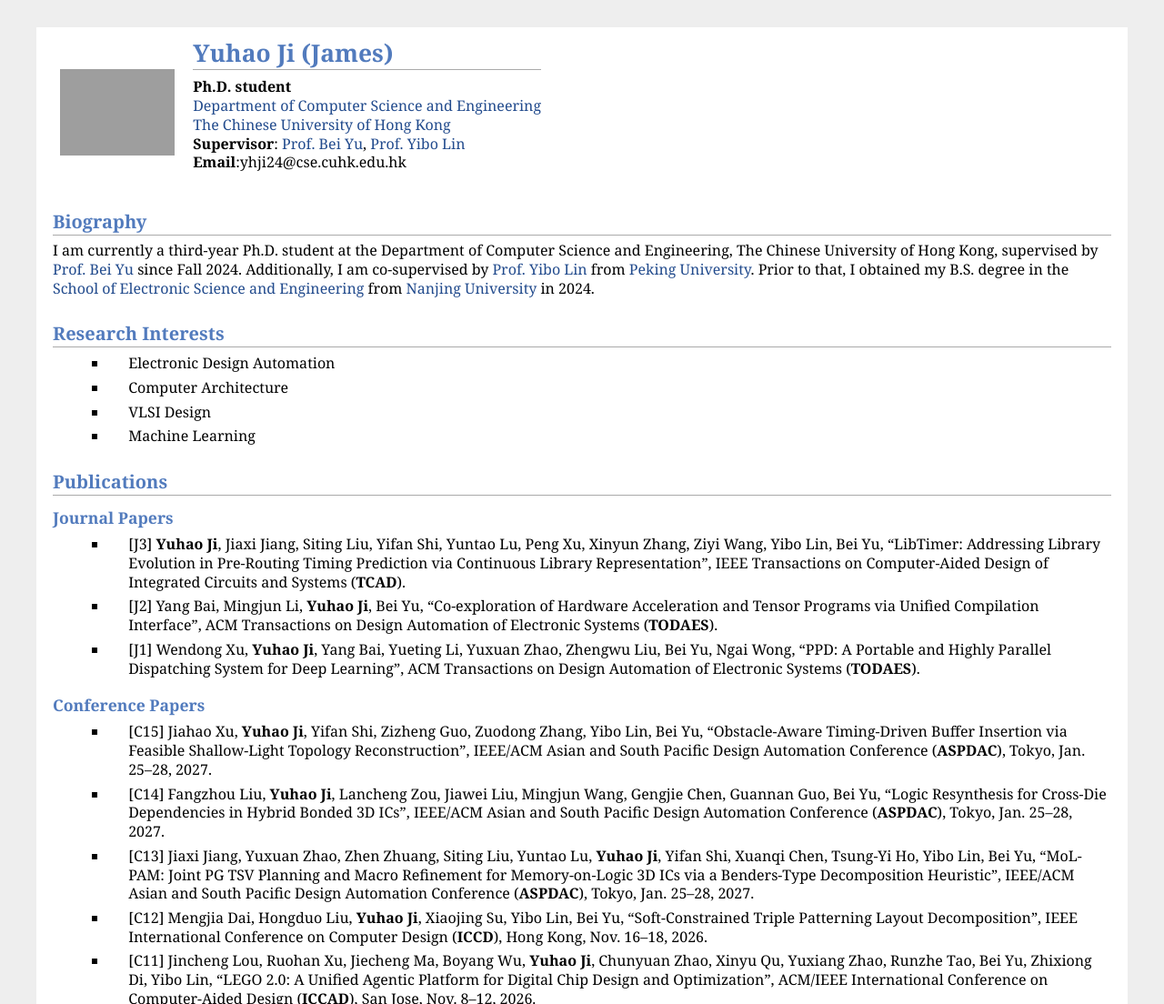
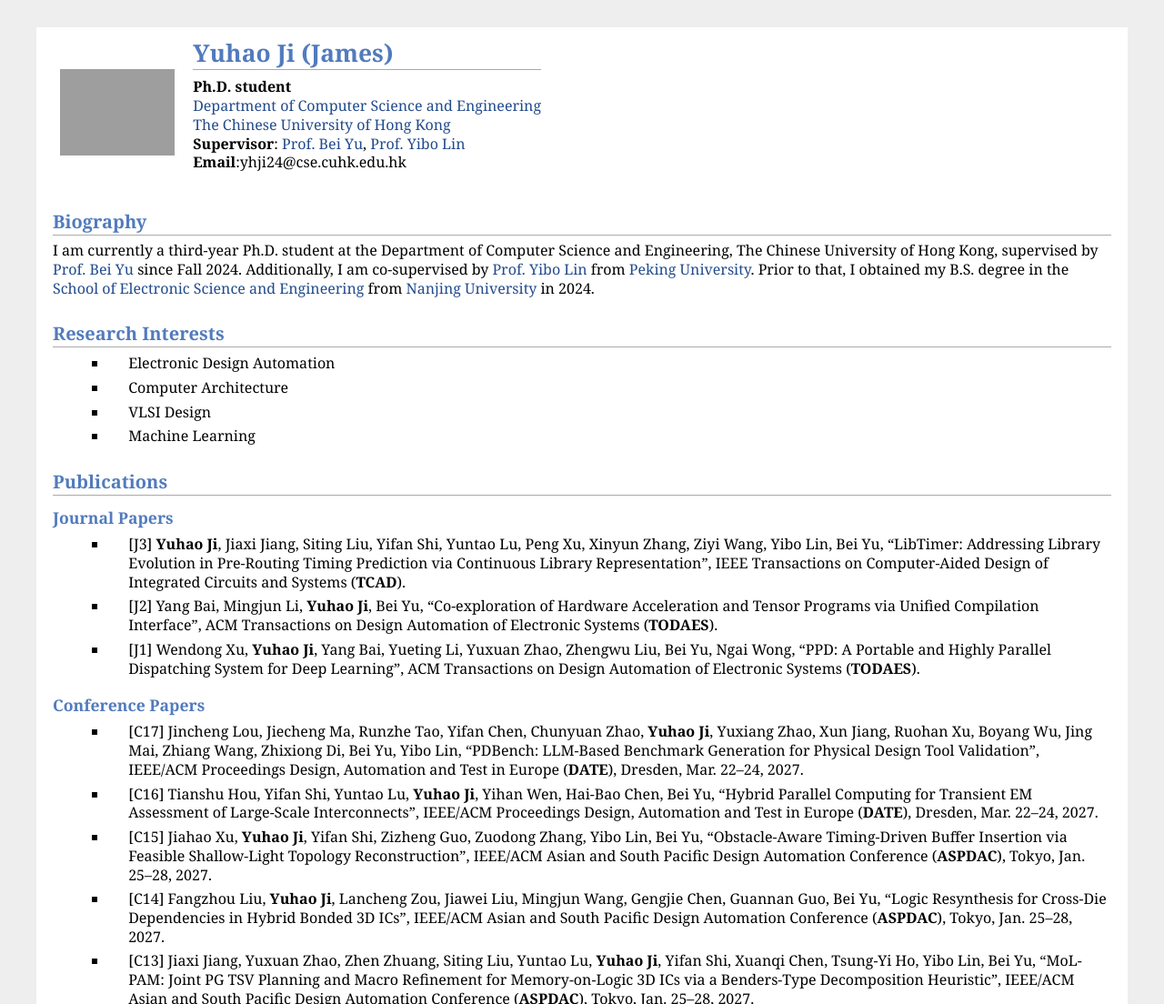
Before and after one commit to xxzh12/xxzh12.github.io, a plain HTML site: page index.html in a window 1280 px wide. Shown: the top 1104 px of the page at 91% size. Drawn offline with Linux system fonts and the light colour scheme; files that its build step writes are made by us from their sources; grey boxes are pictures that could not be loaded.

Commit message:
Add two DATE 2027 publications

```diff
--- a/index.html
+++ b/index.html
@@ -58,6 +58,10 @@ Prior to that, I obtained my B.S. degree in the <a href="https://ese.nju.edu.cn/
 </ul>
 <h3>Conference Papers</h3>
 <ul>
+<li><p>[C17] Jincheng Lou, Jiecheng Ma, Runzhe Tao, Yifan Chen, Chunyuan Zhao, <b>Yuhao Ji</b>, Yuxiang Zhao, Xun Jiang, Ruohan Xu, Boyang Wu, Jing Mai, Zhiang Wang, Zhixiong Di, Bei Yu, Yibo Lin, “PDBench: LLM-Based Benchmark Generation for Physical Design Tool Validation”, IEEE/ACM Proceedings Design, Automation and Test in Europe (<b>DATE</b>), Dresden, Mar. 22–24, 2027.</p>
+</li>
+<li><p>[C16] Tianshu Hou, Yifan Shi, Yuntao Lu, <b>Yuhao Ji</b>, Yihan Wen, Hai-Bao Chen, Bei Yu, “Hybrid Parallel Computing for Transient EM Assessment of Large-Scale Interconnects”, IEEE/ACM Proceedings Design, Automation and Test in Europe (<b>DATE</b>), Dresden, Mar. 22–24, 2027.</p>
+</li>
 <li><p>[C15] Jiahao Xu, <b>Yuhao Ji</b>, Yifan Shi, Zizheng Guo, Zuodong Zhang, Yibo Lin, Bei Yu, “Obstacle-Aware Timing-Driven Buffer Insertion via Feasible Shallow-Light Topology Reconstruction”, IEEE/ACM Asian and South Pacific Design Automation Conference (<b>ASPDAC</b>), Tokyo, Jan. 25–28, 2027.</p>
 </li>
 <li><p>[C14] Fangzhou Liu, <b>Yuhao Ji</b>, Lancheng Zou, Jiawei Liu, Mingjun Wang, Gengjie Chen, Guannan Guo, Bei Yu, “Logic Resynthesis for Cross-Die Dependencies in Hybrid Bonded 3D ICs”, IEEE/ACM Asian and South Pacific Design Automation Conference (<b>ASPDAC</b>), Tokyo, Jan. 25–28, 2027.</p>
```
Also changed, not shown: 1 other file.
